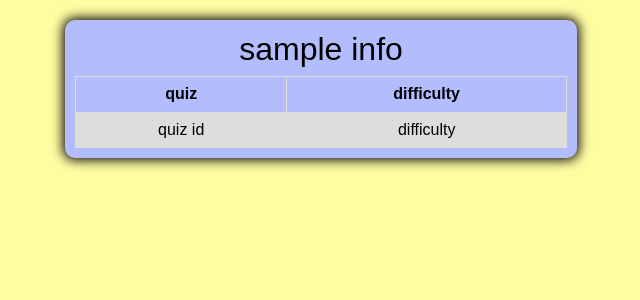
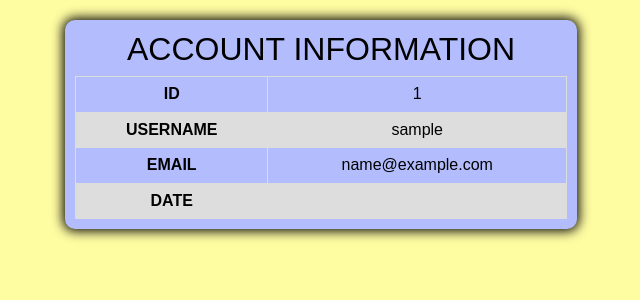
Before and after one commit to alexgr1996/---, a PHP site: page /Profil.php in a window 1280 px wide. Shown: the part 100-400 px from the top of the page, without its empty margins (319-959 px from the left). Run offline with PHP 8.4, Linux system fonts and the light colour scheme; the visitor is signed in with stand-in values (Sample User, id 1).

Commit message:
added account information

```diff
--- a/htdocs/Profil.php
+++ b/htdocs/Profil.php
@@ -51,19 +51,28 @@
 
         <div class="container">
         <h2>
-            <span>
-                <?php echo $user_data['user_name']; ?>
-            </span> info
+            ACCOUNT INFORMATION
         </h2>
 
         <table>
             <tr>
-            <th>quiz</th>
-            <th>difficulty</th>
+                <th>ID</th>
+                <td><?php echo $user_data['user_id']; ?></td>
             </tr>
+
             <tr>
-            <td>quiz id</td>
-            <td>difficulty</td>
+                <th>USERNAME</th>
+                <td><?php echo $user_data['user_name']; ?></td>
+            </tr>
+
+            <tr>
+                <th>EMAIL</th>
+                <td><?php echo $user_data['user_mail']; ?></td>
+            </tr>
+
+            <tr>
+                <th>DATE</th>
+                <td><?php echo $user_data['date']; ?></td>
             </tr>
         </table>
         </div>
```
